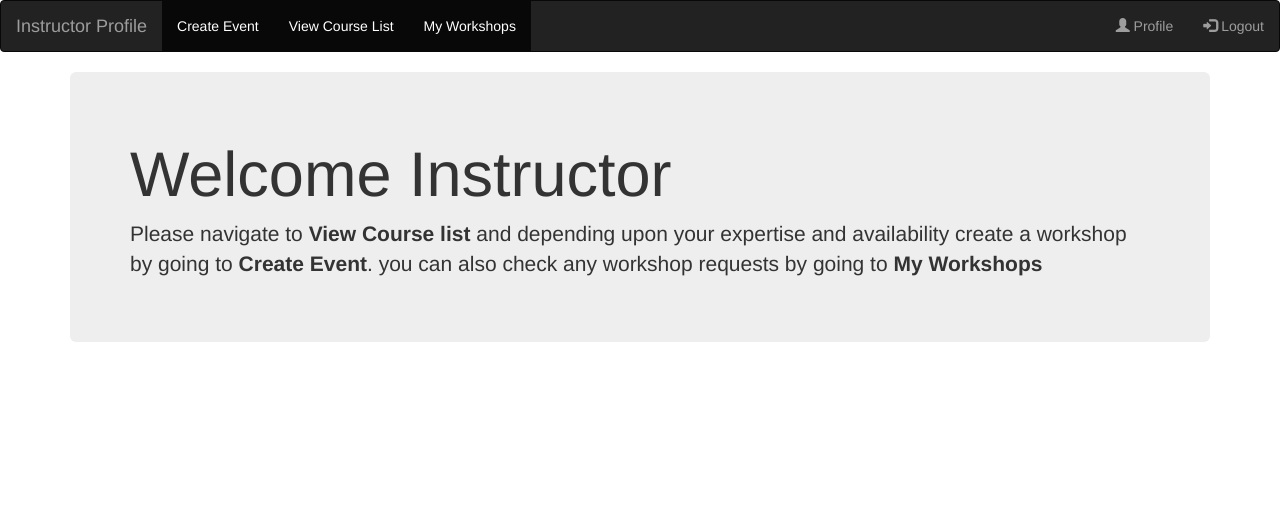
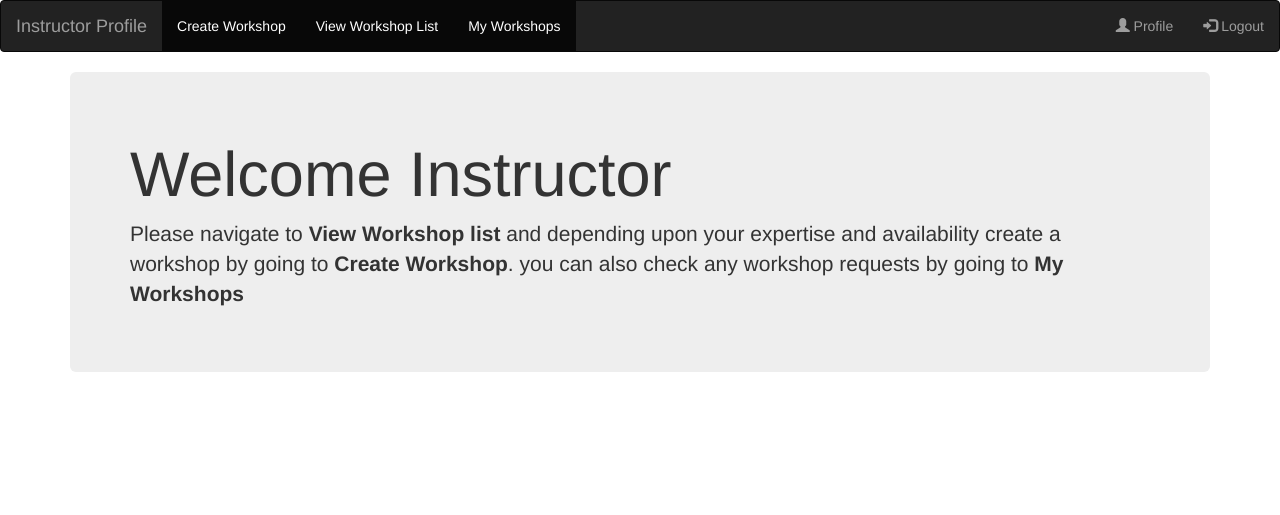
Before and after one commit to FOSSEE/workshop_booking, a Django app: template workshop_app/templates/workshop_app/manage.html in a window 1280 px wide. Shown: the top 515 px of the page. Run offline with Django 3.2, Linux system fonts and the light colour scheme; the template is opened without the code that fills it, so the values that code supplies are empty; some libraries are stand-ins or nearby versions.

Commit message:
Tab Naming Changed
All courses and create events changed to 'workshop'

```diff
--- a/workshop_app/templates/workshop_app/booking.html
+++ b/workshop_app/templates/workshop_app/booking.html
@@ -89,7 +89,7 @@
 		</div>
 		<ul class="nav navbar-nav">
 		  <li class="active"><a href="{{ URL_ROOT}}/my_workshops/">My Workshops</a></li>
-		  <li class="active"><a href="{{ URL_ROOT }}/view_course_list/">View Course List</a></li>
+		  <li class="active"><a href="{{ URL_ROOT }}/view_course_list/">View Workshop List</a></li>
 		</ul>
 		<ul class="nav navbar-nav navbar-right">
 		  <li><a href="{{ URL_ROOT }}/view_profile/"><span class="glyphicon glyphicon-user"></span> Profile </a></li>
--- a/workshop_app/templates/workshop_app/create_workshop.html
+++ b/workshop_app/templates/workshop_app/create_workshop.html
@@ -18,7 +18,7 @@
         <a class="navbar-brand" href="{{ URL_ROOT}}/manage/">WebSiteName</a>
       </div>
       <ul class="nav navbar-nav">
-        <li class="active"><a href="{{ URL_ROOT }}/view_course_list/">View Course List</a></li>
+        <li class="active"><a href="{{ URL_ROOT }}/view_course_list/">View Workshop List</a></li>
        <li class="active"><a href="{{ URL_ROOT }}/my_workshops/">My Workshops</a></li>
       </ul>
       <ul class="nav navbar-nav navbar-right">
--- a/workshop_app/templates/workshop_app/edit_profile.html
+++ b/workshop_app/templates/workshop_app/edit_profile.html
@@ -12,8 +12,8 @@
       </div>
       {% if request.user.profile.position == 'instructor' %}
           <ul class="nav navbar-nav">
-            <li class="active"><a href="{{ URL_ROOT }}/create_workshop/">Create Event</a></li>
-            <li class="active"><a href="{{ URL_ROOT }}/view_course_list/">View Course List</a></li>
+            <li class="active"><a href="{{ URL_ROOT }}/create_workshop/">Create Workshop</a></li>
+            <li class="active"><a href="{{ URL_ROOT }}/view_course_list/">View Workshop List</a></li>
             <li class="active"><a href="{{ URL_ROOT }}/my_workshops/">My Workshops</a></li>
           </ul>
         {% else %}
--- a/workshop_app/templates/workshop_app/manage.html
+++ b/workshop_app/templates/workshop_app/manage.html
@@ -7,8 +7,8 @@
 		  <a class="navbar-brand" href="#">Instructor Profile</a>
 		</div>
 		<ul class="nav navbar-nav">
-		  <li class="active"><a href="{{ URL_ROOT }}/create_workshop/">Create Event</a></li>
-		   <li class="active"><a href="{{ URL_ROOT }}/view_course_list/">View Course List</a></li>
+		  <li class="active"><a href="{{ URL_ROOT }}/create_workshop/">Create Workshop</a></li>
+		   <li class="active"><a href="{{ URL_ROOT }}/view_course_list/">View Workshop List</a></li>
 		   <li class="active"><a href="{{ URL_ROOT }}/my_workshops/">My Workshops</a></li>
 		</ul>
 		<ul class="nav navbar-nav navbar-right">
@@ -78,7 +78,7 @@
 								<td>{{ w.user }}</td>
 								<td>{{ w.workshop }}</td>
 								<td>{{ w.date | date}}</td>
-								<td><button  class="btn btn-danger btn-sm" id="delete-btn" onClick="sendData('{{ w.user}},{{w.date | safe}},{{ w.workshop.id }},DELETED')" data-toggle="popover" title="Please Note" data-content="Once Deleted you cannot revoke this action." > Delete Event </button></td>
+								<td><button  class="btn btn-danger btn-sm" id="delete-btn" onClick="sendData('{{ w.user}},{{w.date | safe}},{{ w.workshop.id }},DELETED')" data-toggle="popover" title="Please Note" data-content="Once Deleted you cannot revoke this action." > Delete Workshop </button></td>
 							</tr>
 						</tbody>
 			{% endfor %}
@@ -116,9 +116,9 @@
 		<div class="container">
 			<div class="jumbotron">
     			<h1>Welcome Instructor</h1>
-    			<p>Please navigate to <b>View Course list</b> and depending upon
+    			<p>Please navigate to <b>View Workshop list</b> and depending upon
     			your expertise and availability create a workshop by going to
-    			<b>Create Event</b>. you can also check any workshop
+    			<b>Create Workshop</b>. you can also check any workshop
     			requests by going to <b>My Workshops</b></p>
 
   			</div>
--- a/workshop_app/templates/workshop_app/view_profile.html
+++ b/workshop_app/templates/workshop_app/view_profile.html
@@ -12,8 +12,8 @@
         {% if request.user.profile.position == 'instructor' %}
           <ul class="nav navbar-nav">
             <li class="active"><a href="{{ URL_ROOT }}/manage/">Home</a></li>
-            <li class="active"><a href="{{ URL_ROOT }}/create_workshop/">Create Event</a></li>
-            <li class="active"><a href="{{ URL_ROOT }}/view_course_list/">View Course List</a></li>
+            <li class="active"><a href="{{ URL_ROOT }}/create_workshop/">Create Workshop</a></li>
+            <li class="active"><a href="{{ URL_ROOT }}/view_course_list/">View Workshop List</a></li>
             <li class="active"><a href="{{ URL_ROOT }}/my_workshops/">My Workshops</a></li>
           </ul>
         {% else %}
```
Also changed, not shown: workshop_app/templates/workshop_app/my_workshops.html (+4 -4 lines).
